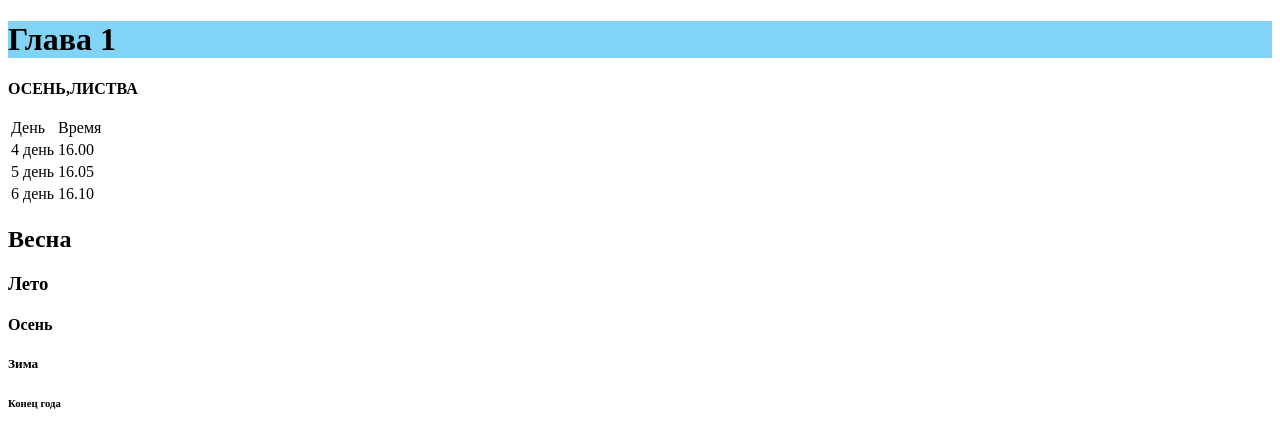
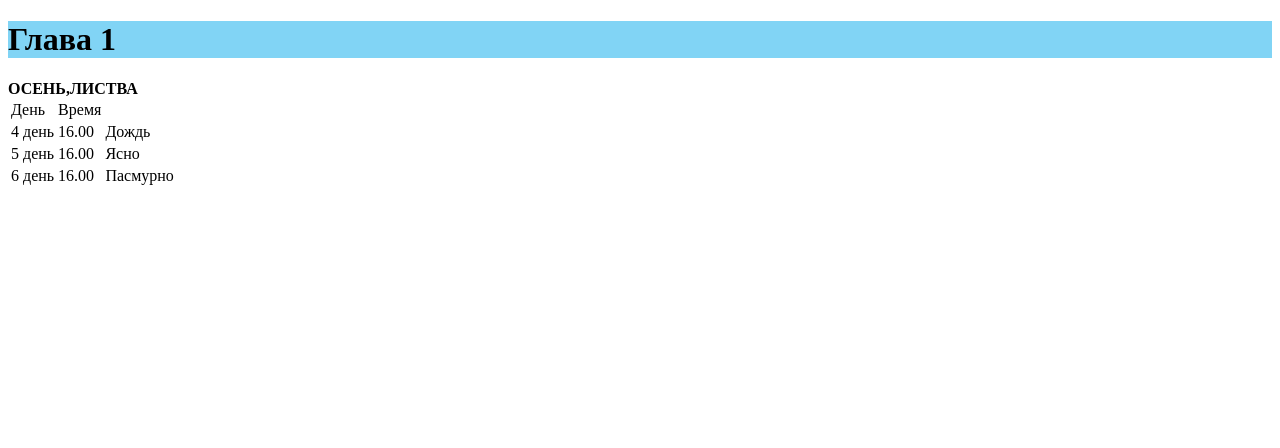
Before and after one commit to Viper0k/pogoda.io, a plain HTML site: page index.html in a window 1280 px wide. Drawn offline with Linux system fonts and the light colour scheme.

Commit message:
Update index.html

```diff
--- a/index.html
+++ b/index.html
@@ -18,20 +18,15 @@
         <table>
             <tr><td>  День  </td> <td>  Время  </td></tr>
 
-            <tr><td>4 день</td> <td>16.00</td></tr>
-            <tr><td>5 день</td> <td>16.05</td></tr>
-            <tr><td>6 день</td> <td>16.10</td></tr>
-            <img src="" alt="">
+            <tr><td>4 день</td> <td>16.00</td> <td>Дождь</td> </tr>
+            <tr><td>5 день</td> <td>16.00</td> <td>Ясно</td> </tr>
+            <tr><td>6 день</td> <td>16.00</td> <td>Пасмурно</td> </tr>
+
         </table>
 
 
-<div>
-    <h2>Весна </h2>
-</div>
-<div><h3>Лето </h3></div>
-<div><h4>Осень</h4></div>
-<div><h5>Зима</h5></div>
-<div><h6>Конец года</h6></div>
+
+
 
 
 
```
